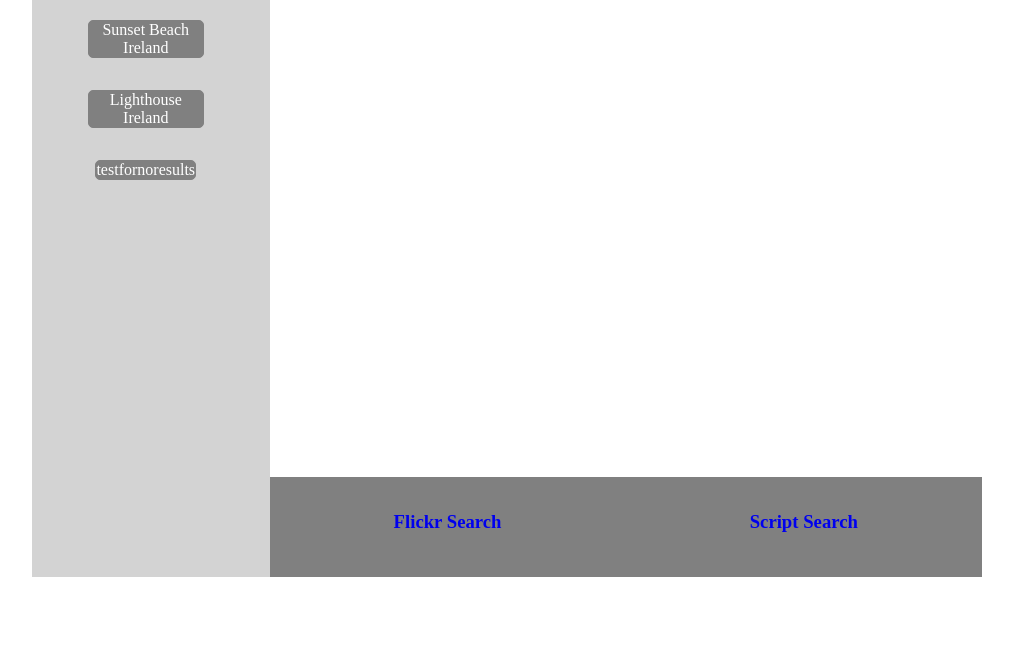
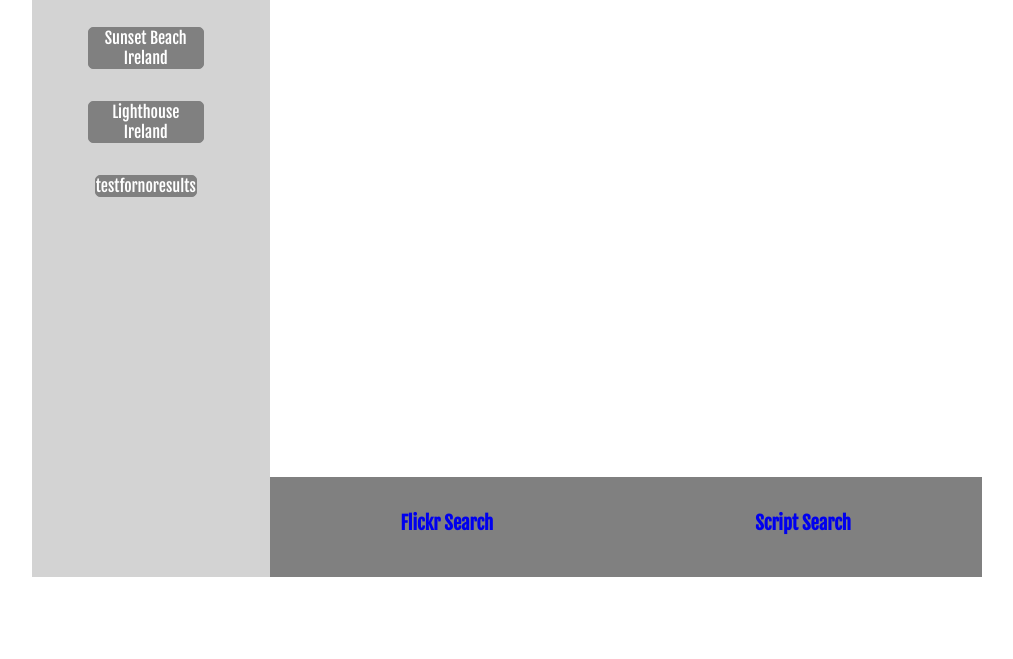
Before and after one commit to mjachowdhury/PWA, a plain HTML site: page grid.html in a window 1280 px wide. Shown: the part 141-800 px from the top of the page, without its empty margins (133-1146 px from the left). Drawn offline with Linux system fonts and the light colour scheme.

Commit message:
updated font

```diff
--- a/grid.html
+++ b/grid.html
@@ -11,6 +11,7 @@
     <meta http-equiv="X-UA-Compatible" content="IE=edge">
     <title>Appshell</title>
     <meta name="description" content="">
+    <link href="https://fonts.googleapis.com/css?family=Fjalla+One|Oswald" rel="stylesheet">
     <meta name="viewport" content="width=device-width, initial-scale=1">
      <link rel="stylesheet" href="stylesheet.css">
     <!-- web manifest -->
--- a/stylesheet.css
+++ b/stylesheet.css
@@ -1,7 +1,9 @@
  body {
      color: #fff;
-     font-family: 'Nunito Semibold';
+     /* font-family: 'Nunito Semibold'; */
+     font-family: "fjalla one", sans-serif;
      text-align: center;
+     background-size: cover;
  }
 
  #content {
```
Also changed, not shown: searchscript.html (+1 -0 lines).
